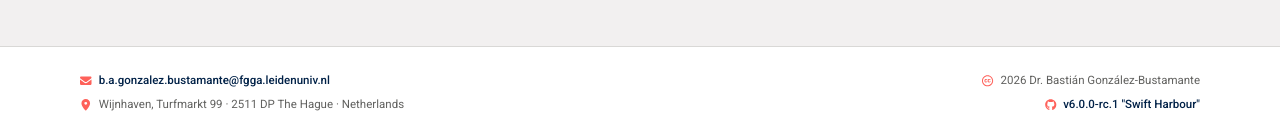
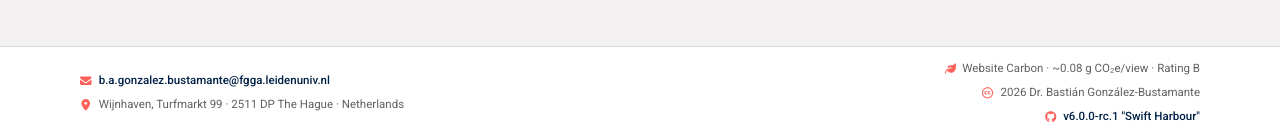
Before and after one commit to bgonzalezbustamante/academic-website, a Next.js app: page / in a window 1280 px wide. Shown: the part 2498-2634 px from the top of the page. Built offline with nearby package versions, Linux system fonts and the light colour scheme; no server answers.

Commit message:
Update site-carbon.ts

```diff
--- a/content/site-carbon.ts
+++ b/content/site-carbon.ts
@@ -12,12 +12,12 @@ export type SiteCarbonMeasurement = {
  * Manually maintained Website Carbon snapshot.
  */
 export const siteCarbonMeasurement: SiteCarbonMeasurement = {
-  showInFooter: false,
+  showInFooter: true,
   measuredUrl: 'https://bgonzalezbustamante.com/',
   reportUrl:
     'https://www.websitecarbon.com/website/bgonzalezbustamante-com/',
-  gramsCo2ePerView: 0.11,
+  gramsCo2ePerView: 0.08,
   rating: 'B',
-  cleanerThanPercent: 79,
-  testedOn: '2026-09-30',
+  cleanerThanPercent: 85,
+  testedOn: '2026-10-01',
 }
```
